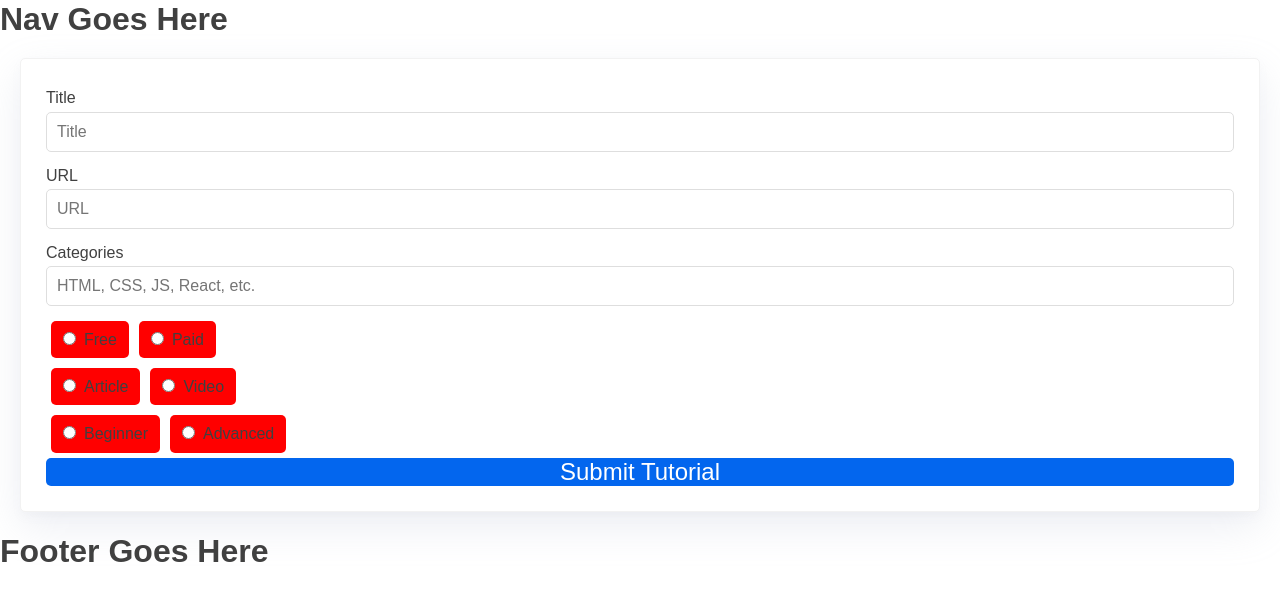
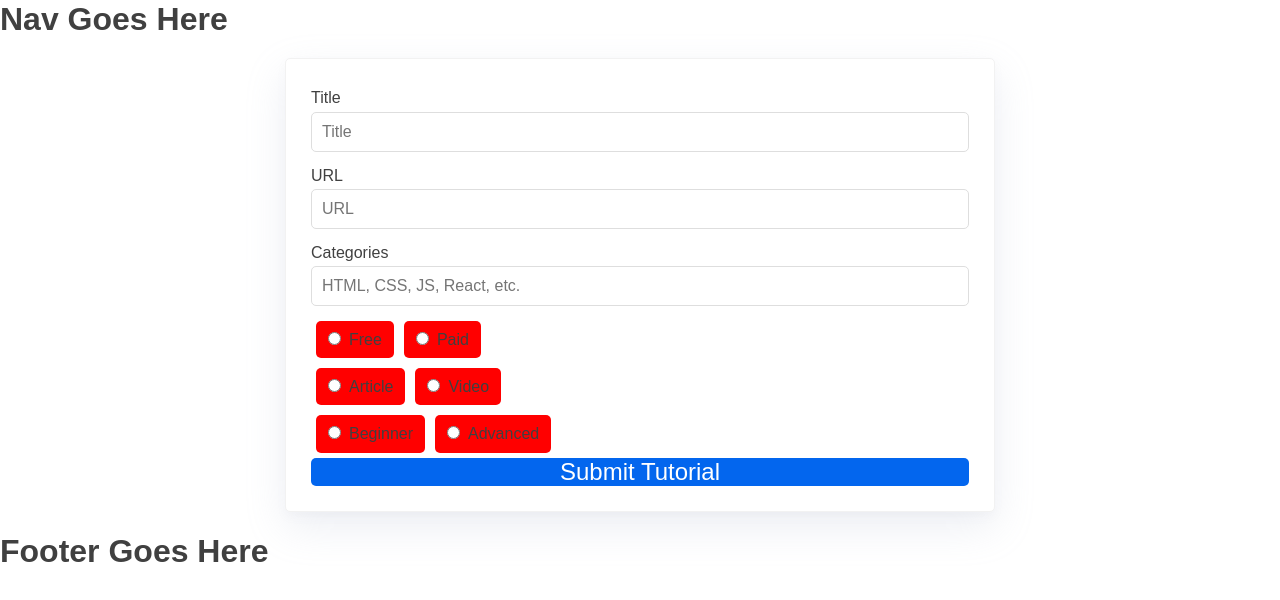
Before and after one commit to CollinDaugherty/learnwebdev, a React (Create React App) app: page / in a window 1280 px wide. Shown: the top 600 px of the page. Built offline with nearby package versions, Linux system fonts and the light colour scheme.

Commit message:
create Container component

```diff
--- a/src/components/TutorialForm.js
+++ b/src/components/TutorialForm.js
@@ -2,10 +2,12 @@ import React, { Component } from 'react';
 import Card from '../styles/blocks/Card';
 import Btn from '../styles/blocks/Button';
 import Form from '../styles/blocks/Form';
+import Container from '../styles/blocks/Container';
 
 class TutorialForm extends Component {
   render() {
     return (
+      <Container small>
         <Card>
           <Form>
             <label for='title'>Title</label>
@@ -36,7 +38,12 @@ class TutorialForm extends Component {
 
             <fieldset>
               <div>
-              <input type='radio' id='article' value='article' name='medium' />
+                <input
+                  type='radio'
+                  id='article'
+                  value='article'
+                  name='medium'
+                />
                 <label for='article'>Article</label>
               </div>
 
@@ -71,6 +78,7 @@ class TutorialForm extends Component {
             <Btn>Submit Tutorial</Btn>
           </Form>
         </Card>
+      </Container>
     );
   }
 }
--- /dev/null
+++ b/src/styles/blocks/Container/index.js
@@ -0,0 +1,28 @@
+import styled, { css } from 'styled-components';
+
+const Container = styled.div`
+  max-width: 1200px;
+  padding: 0 ${props => props.theme.spacing.padding};
+  margin-left: auto;
+  margin-right: auto;
+
+  ${props =>
+    props.full &&
+    css`
+      max-width: 100%;
+    `}
+
+  ${props =>
+    props.medium &&
+    css`
+      max-width: 1000px;
+    `}
+
+    ${props =>
+      props.small &&
+      css`
+        max-width: 800px;
+      `}
+`;
+
+export default Container;
```
Lines whose indentation alone changed are shown as unchanged.
